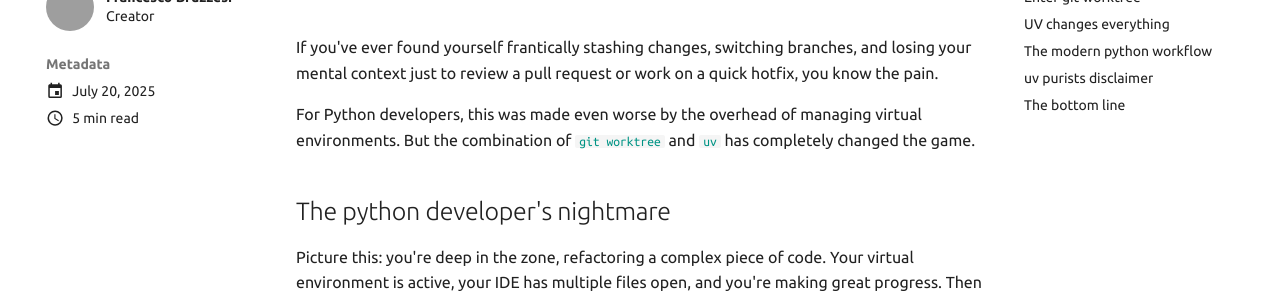
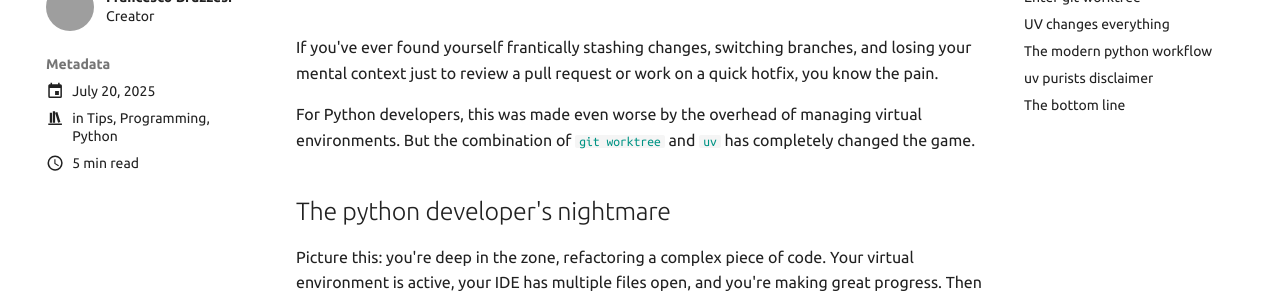
Before and after one commit to FBruzzesi/fbruzzesi.github.io, an MkDocs documentation site: the page built from docs/blog/posts/2025-07-20-worktrees-and-uv.md, in a window 1280 px wide. Shown: the part 234-533 px from the top of the page. Built offline with MkDocs 1.6.1 and Material for MkDocs 9.7.7, drawn with Linux system fonts in a browser that asks for light colours; comment, search, counter and statistics services are not loaded; grey boxes are pictures that could not be loaded.

Commit message:
add categories

```diff
--- a/docs/blog/posts/2025-07-20-worktrees-and-uv.md
+++ b/docs/blog/posts/2025-07-20-worktrees-and-uv.md
@@ -4,6 +4,10 @@ date: 2025-07-20
 comments: true
 authors:
   - fbruzzesi
+categories:
+  - Tips
+  - Programming
+  - Python
 ---
 
 # Stop Context-Switching: How Git Worktree + UV Revolutionized my python workflow
```
